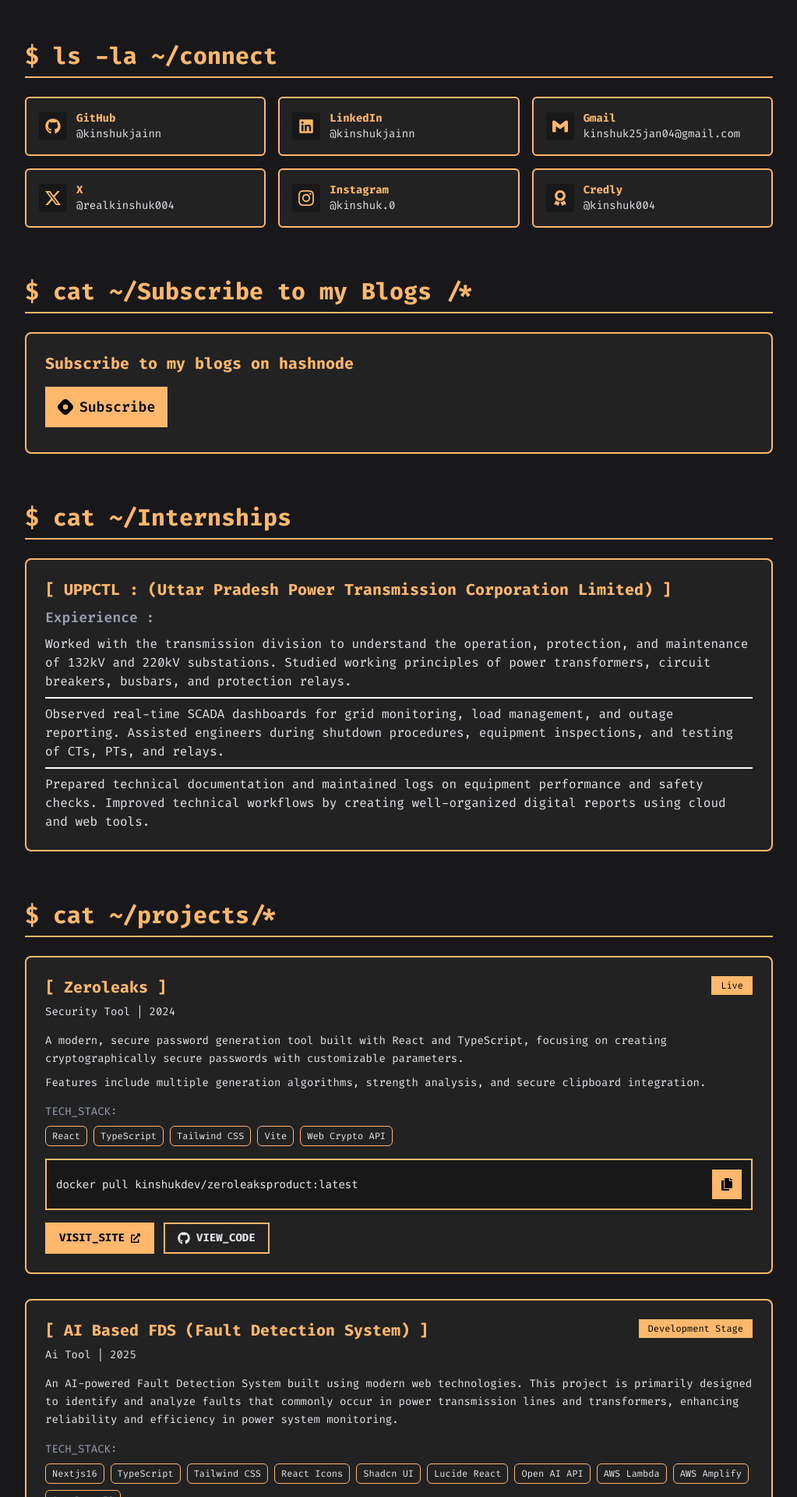
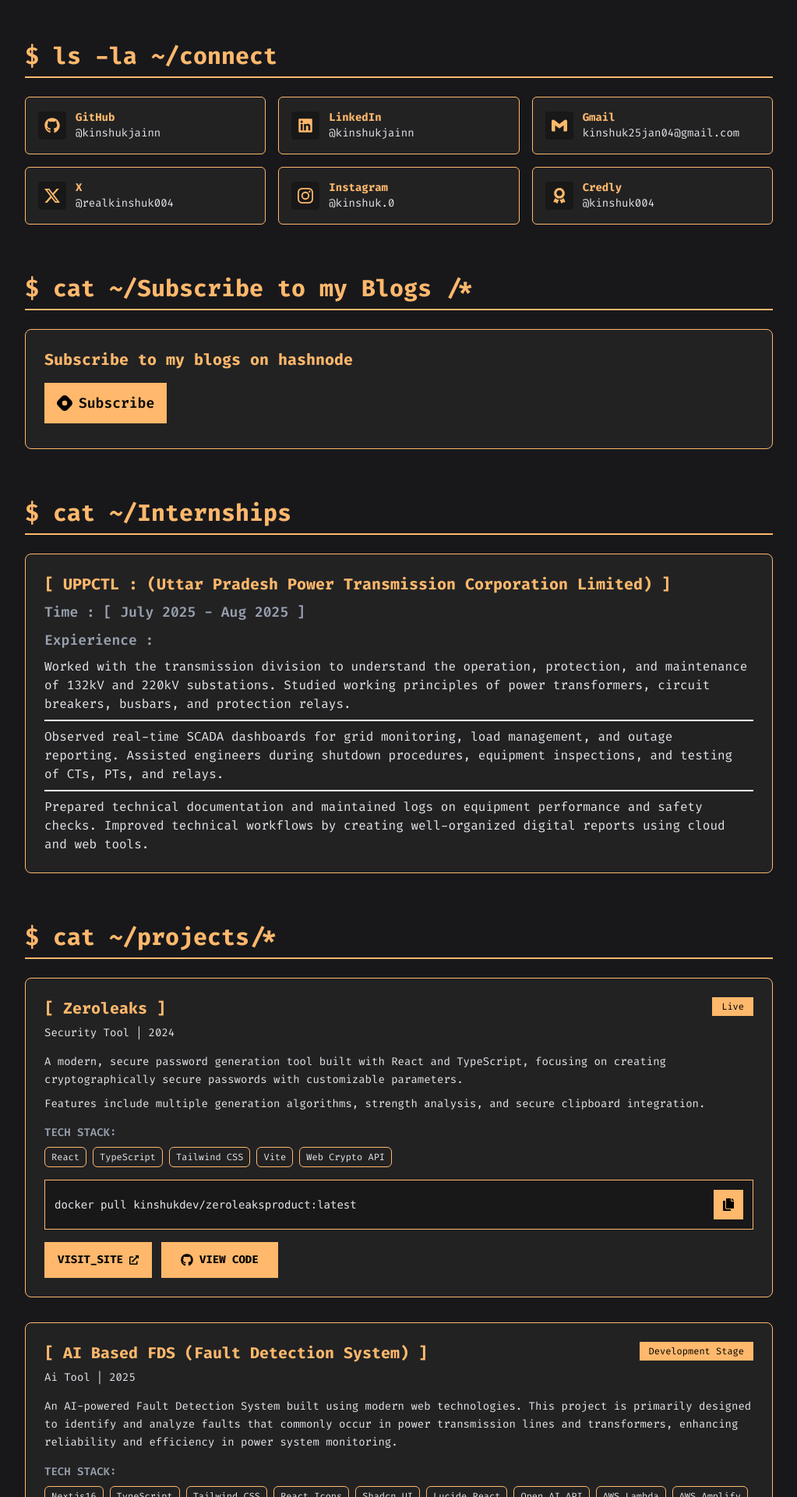
Before and after one commit to kinshukjainn/clkinshuk, a React (Vite) app: page / in a window 1280 px wide. Shown: the part 540-2460 px from the top of the page at 78% size, without its empty margins (128-1151 px from the left). Built offline with nearby package versions, Linux system fonts and the light colour scheme; no server answers; a web font is replaced by a local one.

Commit message:
updated all ui issues and updated internship timeline in the website

```diff
--- a/src/components/Blogs.tsx
+++ b/src/components/Blogs.tsx
@@ -283,7 +283,7 @@ const BlogCard: React.FC<BlogCardProps> = React.memo(({ post, searchQuery }) =>
 
         {/* Author & Date */}
         <div className="flex items-center gap-2 mb-3 text-xs sm:text-sm flex-wrap">
-          <span className="font-semibold text-cyan-400">{highlightText(post.author.name, searchQuery)}</span>
+          <span className="font-semibold text-[#ffb86cs]">{highlightText(post.author.name, searchQuery)}</span>
           <span className="text-zinc-600">•</span>
           <span className="flex items-center gap-1.5 text-zinc-400">
             <FaCalendarAlt className="w-3 h-3" />
@@ -293,7 +293,7 @@ const BlogCard: React.FC<BlogCardProps> = React.memo(({ post, searchQuery }) =>
 
         {/* Meta Info */}
         <div className="flex items-center justify-between pt-3 border-t border-zinc-800">
-          <div className="flex items-center gap-2.5 sm:gap-3 text-xs text-zinc-400 flex-wrap">
+          <div className="flex items-center p-1 gap-2.5 sm:gap-3 text-sm text-zinc-400  flex-wrap">
             {post.readTimeInMinutes && (
               <span className="flex items-center gap-1">
                 <FaClock className="w-3 h-3" />
@@ -308,7 +308,7 @@ const BlogCard: React.FC<BlogCardProps> = React.memo(({ post, searchQuery }) =>
             )}
             {post.reactionCount && post.reactionCount > 0 && (
               <span className="flex items-center gap-1">
-                <FaHeart className="w-3 h-3" />
+                <FaHeart className="w-3 h-3 " />
                 {formatNumber(post.reactionCount)}
               </span>
             )}
@@ -437,7 +437,7 @@ const SearchBar: React.FC<SearchBarProps> = ({
           onChange={(e) => setSearchInput(e.target.value)}
           onFocus={() => setShowSuggestions(true)}
           onBlur={() => setTimeout(() => setShowSuggestions(false), 200)}
-          className="w-full pl-10  sm:pl-12 pr-20 sm:pr-32 border-2 border-[#ffb86c]  py-2 sm:py-2.5 rounded-lg   text-gray-200 outline-none placeholder-zinc-500 text-md sm:text-base transition-all duration-200"
+          className="w-full pl-10  sm:pl-12 pr-20 sm:pr-32 border border-[#ffb86c]  py-2 sm:py-2.5 rounded-lg   text-gray-200 outline-none placeholder-zinc-500 text-md sm:text-base transition-all duration-200"
         />
         <div className="absolute right-2 sm:right-3 top-1/2 transform -translate-y-1/2 flex items-center gap-1.5 sm:gap-2">
           {searchInput && (
--- a/src/components/Home.tsx
+++ b/src/components/Home.tsx
@@ -304,7 +304,7 @@ export default function Home() {
                   href={social.url}
                   target="_blank"
                   rel="noopener noreferrer"
-                  className="flex items-center gap-3 p-3 sm:p-4 rounded-md bg-[#222223] border-2 border-[#FFB86C]  transition-colors"
+                  className="flex items-center gap-3 p-3 sm:p-4 rounded-md bg-[#222223] border border-[#FFB86C]  transition-colors"
                 >
                   <div className="bg-[#181818] p-2 text-[#ffb86c] rounded-sm">
                     <Icon className="w-4 h-4 sm:w-5 sm:h-5 flex-shrink-0" />
@@ -329,7 +329,7 @@ export default function Home() {
           </h2>
 
           <div className="space-y-6 sm:space-y-8">
-            <div className="border-2 bg-[#222223] rounded-lg border-[#FFB86C] p-4 sm:p-6">
+            <div className="border bg-[#222223] rounded-lg border-[#FFB86C] p-4 sm:p-6">
               <h3 className="text-lg text-[#ffb86c] sm:text-xl font-bold mb-2">
                 Subscribe to my blogs on hashnode
               </h3>
@@ -368,12 +368,18 @@ export default function Home() {
           </h2>
 
           <div className="space-y-6 sm:space-y-8">
-            <div className="border-2 bg-[#222223] rounded-lg border-[#FFB86C] p-4 sm:p-6">
+            <div className="border bg-[#222223] rounded-lg border-[#FFB86C] p-4 sm:p-6">
               <h3 className="text-lg text-[#ffb86c] sm:text-xl font-bold mb-2">
                 {
                   "[ UPPCTL : (Uttar Pradesh Power Transmission Corporation Limited) ]"
                 }
               </h3>
+              <div className="mt-2 font-semibold  mb-2 ">
+                <span className="text-lg text-gray-400">Time : </span>
+                <span className="text-lg text-gray-400">{"[ July 2025 - Aug 2025  ] "} </span>
+              </div>
+
+
               <span className="text-gray-400 font-semibold text-lg">
                 Expierience :{" "}
               </span>
@@ -411,7 +417,7 @@ export default function Home() {
             {CONFIG.projects.map((project) => (
               <div
                 key={project.title}
-                className="border-2 bg-[#222223] rounded-lg border-[#FFB86C] p-4 sm:p-6"
+                className="border bg-[#222223] rounded-lg border-[#FFB86C] p-4 sm:p-6"
               >
                 <div className="flex flex-col sm:flex-row sm:items-start sm:justify-between gap-3 mb-4">
                   <div className="min-w-0">
@@ -438,8 +444,8 @@ export default function Home() {
                 </div>
 
                 <div className="mb-4">
-                  <div className="text-xs sm:text-sm mb-2 text-gray-400">
-                    TECH_STACK:
+                  <div className="text-md font-semibold sm:text-sm mb-2 text-gray-400">
+                    TECH STACK:
                   </div>
                   <div className="flex flex-wrap gap-2">
                     {project.technologies.map((tech) => (
@@ -454,7 +460,7 @@ export default function Home() {
                 </div>
 
                 {project.dockerCommand !== "Image is not available" && (
-                  <div className="bg-[#181818] border-2 border-[#FFB86C] p-3 mb-4 overflow-x-auto">
+                  <div className="bg-[#181818] border border-[#FFB86C] p-3 mb-4 overflow-x-auto">
                     <div className="flex items-center justify-between gap-2">
                       <code className="text-xs sm:text-sm whitespace-nowrap">
                         {project.dockerCommand}
@@ -470,7 +476,7 @@ export default function Home() {
                       href={project.links.live}
                       target="_blank"
                       rel="noopener noreferrer"
-                      className="inline-flex items-center gap-2 px-4 py-2 bg-[#FFB86C] text-black text-xs sm:text-sm font-bold  border-2 border-[#FFB86C] transition-colors"
+                      className="inline-flex items-center gap-2 px-4 py-2 bg-[#FFB86C] text-black text-xs sm:text-sm font-bold  border border-[#FFB86C] transition-colors"
                     >
                       VISIT_SITE <FaExternalLinkAlt className="w-3 h-3" />
                     </a>
@@ -480,9 +486,9 @@ export default function Home() {
                       href={project.links.repo}
                       target="_blank"
                       rel="noopener noreferrer"
-                      className="inline-flex items-center gap-2 px-4 py-2 border-2 border-[#FFB86C] text-xs sm:text-sm font-bold hover:bg-[#FFB86C] hover:text-black transition-colors"
+                      className="inline-flex items-center gap-2 px-6 py-3 border border-[#FFB86C] text-xs sm:text-sm font-bold bg-[#FFB86C] text-black transition-colors"
                     >
-                      <FaGithub className="w-3 h-3 sm:w-4 sm:h-4" /> VIEW_CODE
+                      <FaGithub className="w-3 h-3 sm:w-4 sm:h-4" /> VIEW CODE
                     </a>
                   )}
                 </div>
@@ -496,7 +502,7 @@ export default function Home() {
           <h2 className="text-xl text-[#ffb86c] sm:text-2xl md:text-3xl font-bold mb-4 sm:mb-6 border-b-2 border-[#FFB86C] pb-2">
             $ grep -r skills ~/
           </h2>
-          <div className="space-y-6 border-2 border-[#ffb86c] rounded-lg bg-[#222223] sm:space-y-8">
+          <div className="space-y-6 border border-[#ffb86c] rounded-lg bg-[#222223] sm:space-y-8">
             {Object.entries(CONFIG.skills).map(([category, skills]) => (
               <div key={category} className=" rounded-md  p-4 sm:p-5">
                 <h3 className="text-sm text-[#ffb86c] sm:text-base font-bold mb-3 sm:mb-4">
@@ -508,7 +514,7 @@ export default function Home() {
                     return (
                       <div
                         key={skill.name}
-                        className="flex items-center gap-2 px-3 py-2 rounded-md border-2 border-[#FFB86C] text-sm sm:text-md"
+                        className="flex items-center gap-2 px-3 py-2 rounded-md border border-[#FFB86C] text-sm sm:text-md"
                       >
                         <Icon className="w-3 h-3 sm:w-4 sm:h-4 flex-shrink-0" />
                         <span>{skill.name}</span>
@@ -530,7 +536,7 @@ export default function Home() {
             {CONFIG.certifications.map((cert) => (
               <div
                 key={cert.title}
-                className="border-2 bg-[#222223] rounded-lg border-[#FFB86C] p-4 sm:p-5"
+                className="border bg-[#222223] rounded-lg border-[#FFB86C] p-4 sm:p-5"
               >
                 <div className="flex flex-col sm:flex-row sm:items-start sm:justify-between gap-3 mb-3">
                   <div className="flex-1 min-w-0">
@@ -569,9 +575,9 @@ export default function Home() {
                     href={cert.url}
                     target="_blank"
                     rel="noopener noreferrer"
-                    className="inline-flex items-center gap-2 text-xs sm:text-sm px-4 py-2 bg-[#FFB86C] text-black font-bold border-2 border-[#FFB86C] transition-colors"
+                    className="inline-flex items-center gap-2 text-xs sm:text-sm px-6 py-3 bg-[#FFB86C] text-black font-bold border border-[#FFB86C] transition-colors"
                   >
-                    VIEW_CREDENTIAL <FaExternalLinkAlt className="w-3 h-3" />
+                    VIEW CREDENTIAL <FaExternalLinkAlt className="w-3 h-3" />
                   </a>
                 )}
               </div>
@@ -584,7 +590,7 @@ export default function Home() {
           <h2 className="text-xl text-[#ffb86c] sm:text-2xl md:text-3xl font-bold mb-4 sm:mb-6 border-b-2 border-[#FFB86C] pb-2">
             $ more ~/education
           </h2>
-          <div className="border-2 rounded-lg bg-[#222223] border-[#FFB86C] p-4 sm:p-6">
+          <div className="border rounded-lg bg-[#222223] border-[#FFB86C] p-4 sm:p-6">
             <div className="flex flex-col sm:flex-row sm:items-start sm:justify-between gap-3 mb-4">
               <div className="min-w-0">
                 <h3 className="text-lg sm:text-xl text-[#ffb86c] font-bold mb-2">
```
